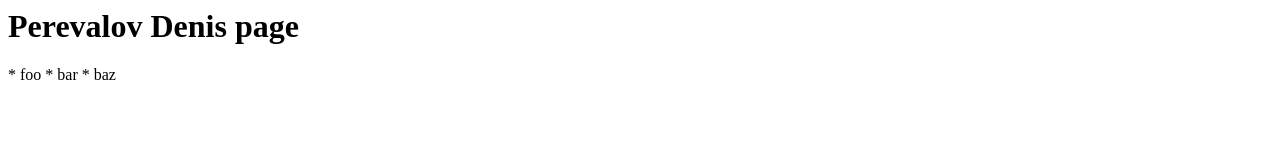
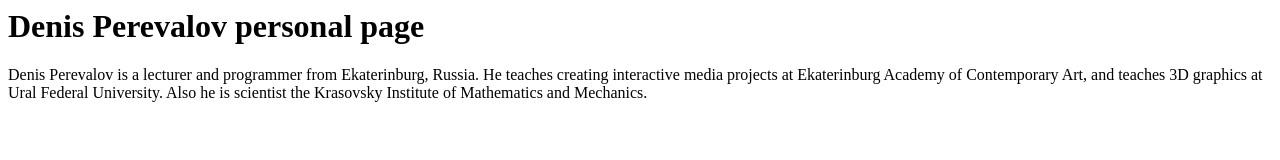
Before and after one commit to perevalovds/perevalovds.github.io, a plain HTML site: page index.html in a window 1280 px wide. Drawn offline with Linux system fonts and the light colour scheme.

Commit message:
Update index.html

```diff
--- a/index.html
+++ b/index.html
@@ -1,5 +1,8 @@
-<h1>Perevalov Denis page</h1>
+<h1>Denis Perevalov personal page</h1>
 
- * foo
- * bar
- * baz
+<p>
+Denis Perevalov is a lecturer and programmer from Ekaterinburg, Russia.
+He teaches creating interactive media projects at Ekaterinburg Academy of Contemporary Art,
+and teaches 3D graphics at Ural Federal University.
+Also he is scientist the Krasovsky Institute of Mathematics and Mechanics.
+</p>
```
